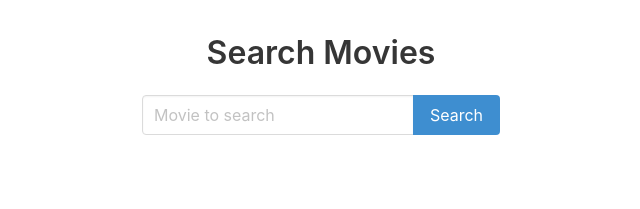
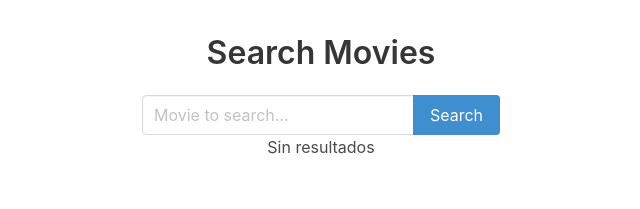
Before and after one commit to alexortiz47/search-movies, a React (Create React App) app: page / in a window 1280 px wide. Shown: the top 209 px of the page, without its empty margins (319-959 px from the left). Built offline with nearby package versions, Linux system fonts and the light colour scheme.

Commit message:
Fetch para obtener resultados y renderizado

```diff
--- a/src/App.js
+++ b/src/App.js
@@ -1,17 +1,38 @@
-import './App.css';
-import 'bulma/css/bulma.css';
+import React, { Component } from 'react';
 import { Title } from './components/Title';
 import { SearchForm } from './components/SearchForm';
 
-function App() {
+import './App.css';
+import 'bulma/css/bulma.css';
+
+class App extends Component {
+  state = { results: [] }
+
+  _handleResults = (results) => {
+    this.setState({ results });
+  }
+
+  _renderResults() {
+    const { results } = this.state;
+    return results.map(movie => {
+        return <p key={movie.imdbID}>{movie.Title}</p>
+    })
+  }
+
+  render() {
     return (
       <div className="App">
         <Title>Search Movies</Title>
         <div className="search-form-wrapper">
-        <SearchForm></SearchForm>
+          <SearchForm onResults={this._handleResults}/>
         </div>
+        {this.state.results.length === 0
+          ? <p>Sin resultados</p>
+          : this._renderResults()
+          }
       </div>
     );
   }
+}
 
 export default App;
--- a/src/components/SearchForm.js
+++ b/src/components/SearchForm.js
@@ -1,4 +1,6 @@
 import React, { Component } from 'react';
+
+const API_KEY = '6f421a98';
 
 export class SearchForm extends Component {
     // inicializamos el state a vacío, donde iremos guardando lo que escribamos en el input (actualizando el state)
@@ -12,15 +14,25 @@ export class SearchForm extends Component {
 
     _handleSubmit = (event) => {
         event.preventDefault();
-        alert(this.state.inputMovie);
+        const { inputMovie } = this.state;
+
+        fetch(`http://www.omdbapi.com/?apikey=${API_KEY}&s=${inputMovie}
+        `)
+            .then(res => res.json())
+            .then(results => {
+                const { Search, totalResults } = results;
+                console.log({ Search, totalResults });
+                this.props.onResults(Search); // ejecutamos el método onResults que es una prop para pasarle al padre los resultados
+            })
     }
 
     render() {
         return (
+            // el navegador coge por defecto el último <button> que se encuentre para desencadenar el submit
             <form onSubmit={this._handleSubmit}>
                 <div className="field has-addons">
                     <div className="control">
-                        <input className="input" type="text" placeholder="Movie to search"
+                        <input className="input" type="text" placeholder="Movie to search..."
                         onChange={this._handleChange}/>
                     </div>
                     <div className="control">
```
Lines whose indentation alone changed are shown as unchanged.
